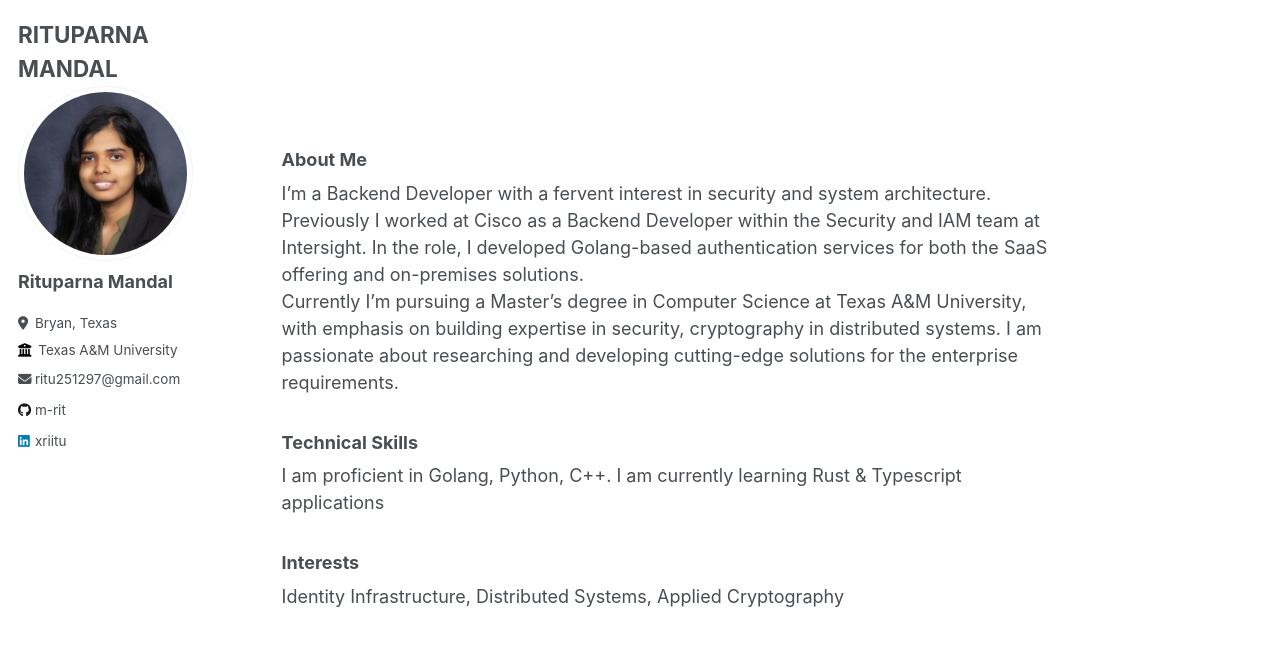
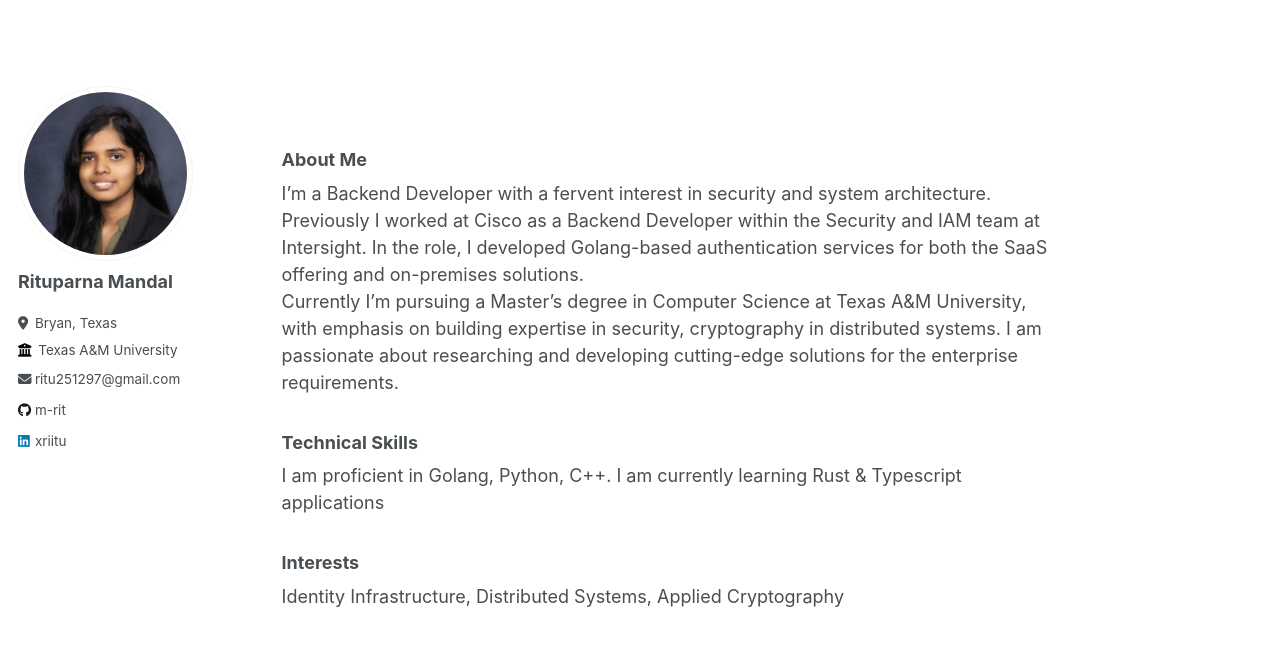
Before and after one commit to m-rit/m-rit.github.io, a Jekyll site: the page built from _pages/about.md, in a window 1280 px wide. Shown: the top 646 px of the page. Built offline with Jekyll 4.4.1, drawn with Linux system fonts in a browser that asks for light colours.

Commit message:
Update masthead.html

```diff
--- a/_includes/masthead.html
+++ b/_includes/masthead.html
@@ -3,9 +3,6 @@
 <div class="masthead">
   <div class="masthead__inner-wrap">
     <div class="masthead__menu">
-      <div class="masthead__menu-left">
-        <span class="masthead__name">RITUPARNA MANDAL</span>
-      </div>
       <nav id="site-nav" class="greedy-nav">
         <button><div class="navicon"></div></button>
         <ul class="visible-links">
```
